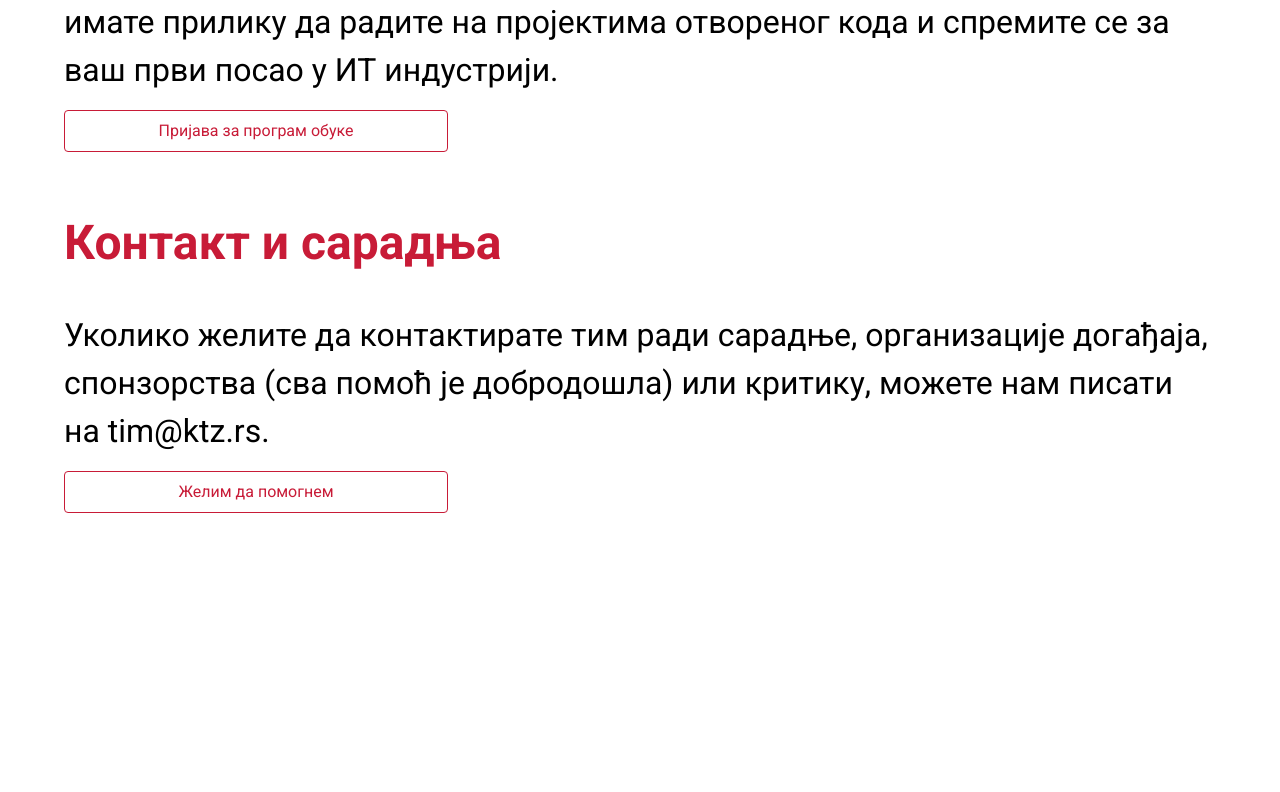
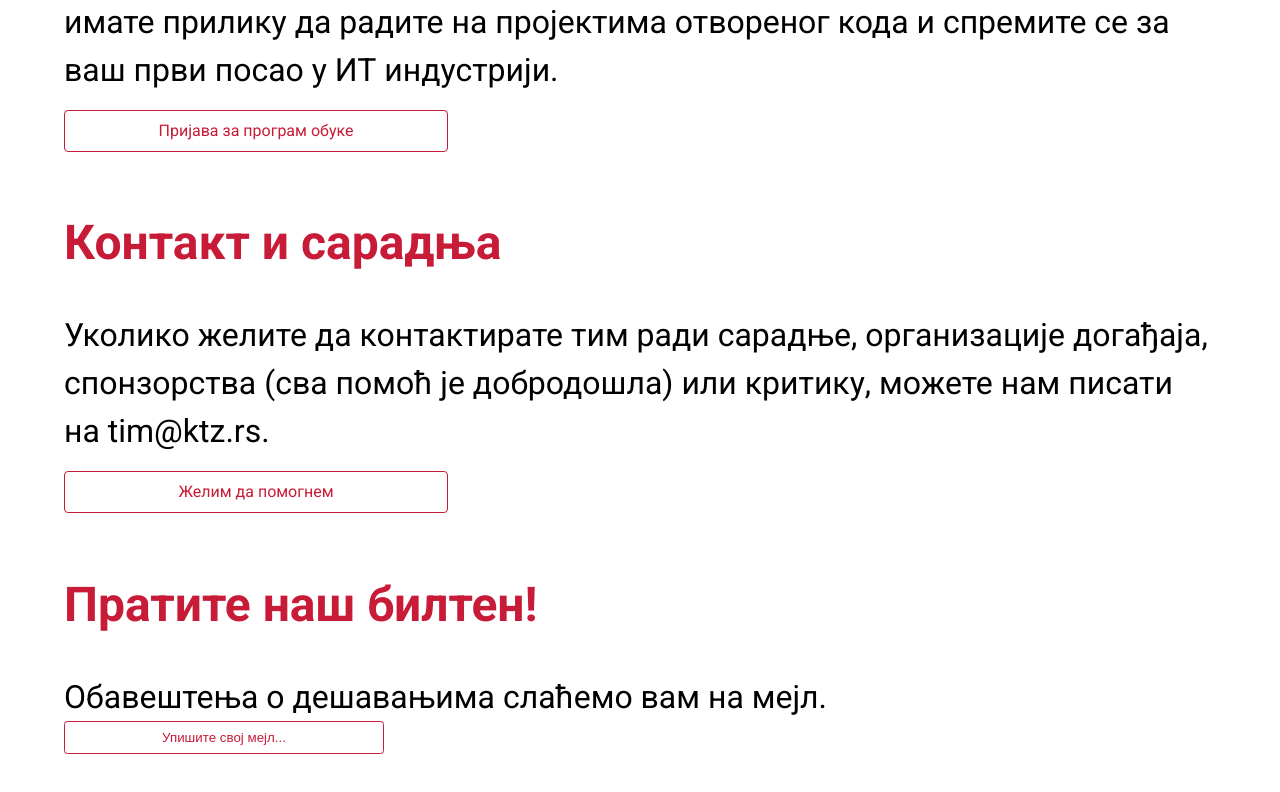
Before and after one commit to ktzilija/ktzGrid, a plain HTML site: page index.html in a window 1280 px wide. Shown: the part 2090-2882 px from the top of the page. Drawn offline with Linux system fonts and the light colour scheme.

Commit message:
dodao dugmad na pocetnoj strani

```diff
--- a/base.css
+++ b/base.css
@@ -107,7 +107,7 @@ footer{
     grid-row: fifth-row / sixth-row;
 }
 
-.title, .content {
+.title, .content, .email-input{
     grid-column: second-line / third-line;
     margin-bottom: 0;
 }
@@ -121,7 +121,7 @@ footer{
     font-size: 2em;
 }
 
-.btn-1{
+.btn-1, .email-input{
     grid-column: second-line / third-line;
     color: var(--crvena);
     border: 1px solid var(--crvena);
@@ -131,6 +131,7 @@ footer{
     text-align: center;
     width: 24em;
 }
+
 
 @media screen and (min-width:1200px) {
     .container{
--- a/index.html
+++ b/index.html
@@ -62,6 +62,10 @@
                 или критику, можете нам писати на
                 tim@ktz.rs.</p>
             <p class="btn-1">Желим да помогнем</p>
+            <h2 class="title">Пратите наш билтен!</h2>
+            <p class="content">Обавештења о дешавањима
+                слаћемо вам на мејл.</p>
+            <input type="email" value="Упишите свој мејл..." class="email-input">
         </article>
         <footer>
 
```
